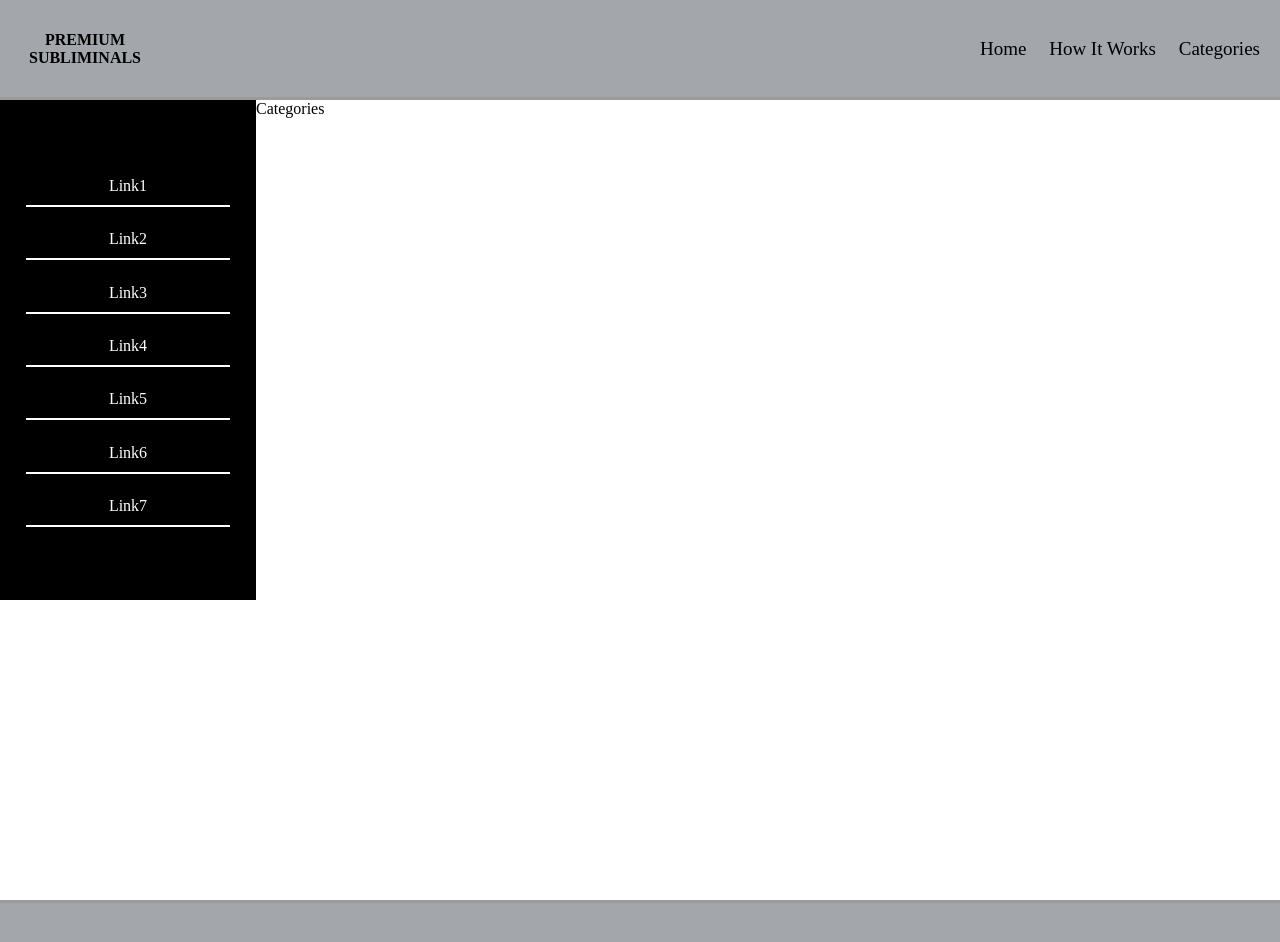
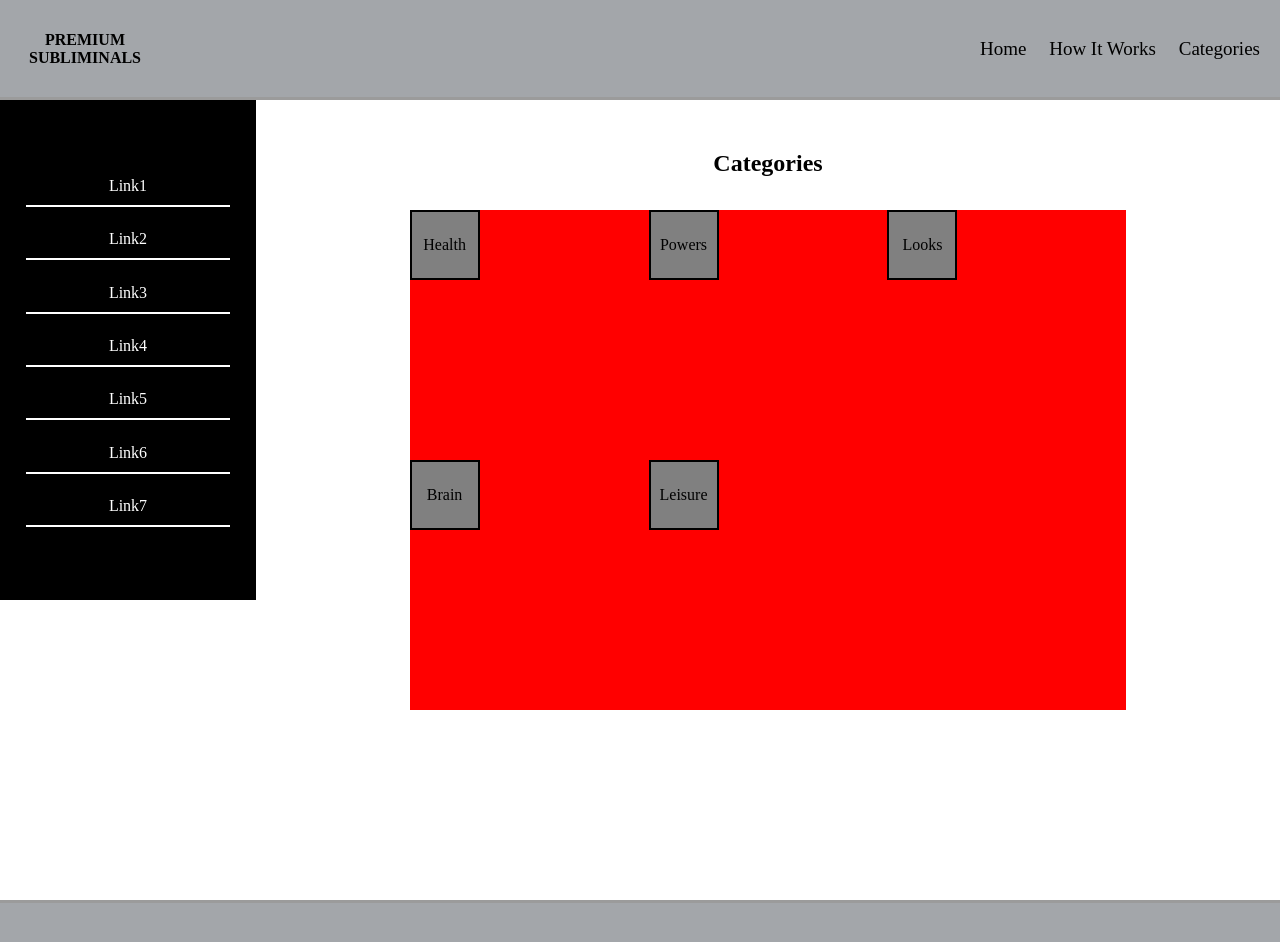
Before and after one commit to lavell119/subliminal-site-react, a React (Create React App) app in the folder subliminal-site-react/: page /categories in a window 1280 px wide. Shown: the top 942 px of the page. Built offline with nearby package versions, Linux system fonts and the light colour scheme.

Commit message:
created categories state to category grid and mapped through and rendered them

```diff
--- a/subliminal-site-react/src/App.css
+++ b/subliminal-site-react/src/App.css
@@ -85,6 +85,10 @@
   width: 700px;
   height: 700px;
   width: 80%;
+  display: flex;
+  flex-direction: column;
+  align-items: center;
+  padding-top: 50px;
 }
 
 .middle {
@@ -101,3 +105,26 @@
 .howitworks {
   background: blue;
 }
+
+.categories_grid {
+  width: 70%;
+  height: 500px;
+  background: red;
+  display: grid;
+  grid-template-columns: 1fr 1fr 1fr;
+}
+
+.middle_right h2 {
+  padding-bottom: 33px;
+}
+
+.category_grid_ele {
+  width: 70px;
+  height: 70px;
+  background: grey;
+  border: 2px solid black;
+  display: flex;
+  align-items: center;
+  justify-content: center;
+  cursor: pointer;
+}
--- a/subliminal-site-react/src/components/pages/Categories.js
+++ b/subliminal-site-react/src/components/pages/Categories.js
@@ -1,7 +1,18 @@
 import React from 'react'
+import { useState } from 'react'
 
 export default function Categories() {
+
+  const [categories, setCategories] = useState(['Health', 'Powers', 'Looks', 'Brain', 'Leisure'])
+
   return (
-    <div className="middle_right">Categories</div>
+    <div className="middle_right">
+        <h2>Categories</h2>
+        <div className="categories_grid">
+        {categories.map((category=>
+        <div className="category_grid_ele">{category}</div>
+  ))}
+        </div>
+    </div>
   )
 }
```
